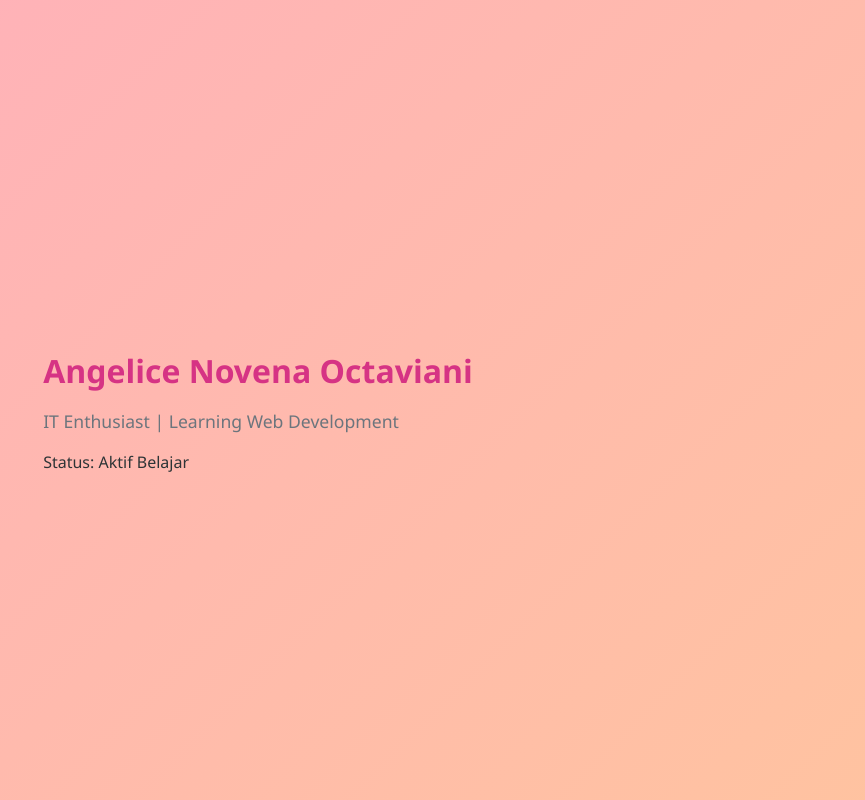
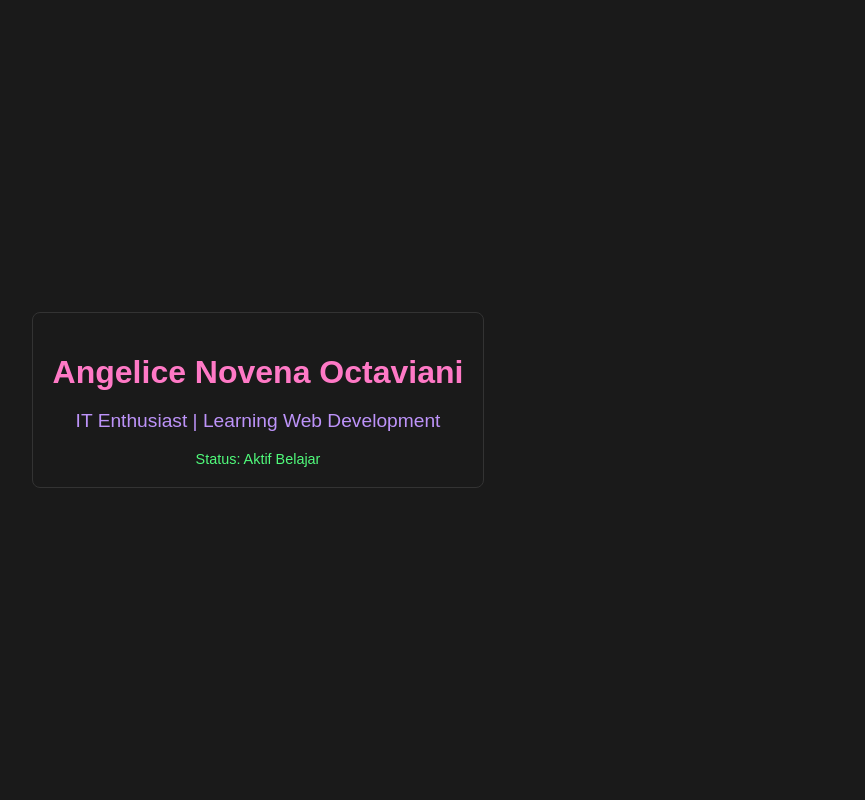
Before and after one commit to anovpad-code/CSS, a plain HTML site: page index.html in a window 1280 px wide. Shown: the whole page, without its empty margins (382-1247 px from the left). Drawn offline with Linux system fonts and the light colour scheme.

Commit message:
Update style.css

```diff
--- a/style.css
+++ b/style.css
@@ -1,16 +1,9 @@
-/* Custom Style by Angelice Novena */
-
-:root {
-  --main-pink: #ffafbd;
-  --main-purple: #c9ffbf;
-  --dark-accent: #2d3436;
-}
+/* Gaya Minimalis Angelice */
 
 body {
-  /* Membuat latar belakang gradasi yang lembut */
-  background: linear-gradient(135deg, #ffafbd 0%, #ffc3a0 100%);
-  font-family: 'Segoe UI', Roboto, Helvetica, Arial, sans-serif;
-  color: var(--dark-accent);
+    background-color: #1a1a1a; /* Hitam gelap agar senada dengan GitHub */
+    color: #ffffff;
+    font-family: Arial, sans-serif;
     display: flex;
     justify-content: center;
     align-items: center;
@@ -18,27 +11,25 @@ body {
     margin: 0;
 }
 
-.profile-card {
-  /* Membuat kotak kartu yang modern */
-  background: white;
-  padding: 2rem;
-  border-radius: 20px;
-  box-shadow: 0 10px 25px rgba(0,0,0,0.1);
+.container {
     text-align: center;
-  transition: transform 0.3s ease;
-}
-
-.profile-card:hover {
-  /* Efek sedikit melayang saat disentuh mouse */
-  transform: translateY(-5px);
+    padding: 20px;
+    border: 1px solid #333;
+    border-radius: 8px;
 }
 
 h1 {
-  color: #d63384; /* Warna pink gelap */
-  margin-bottom: 0.5rem;
+    color: #ff79c6; /* Warna pink khas tema Radical kamu */
+    margin-bottom: 10px;
 }
 
 p {
-  color: #6c757d;
-  font-size: 1.1rem;
+    color: #bd93f9; /* Warna ungu lembut */
+    font-size: 1.2rem;
 }
+
+.status {
+    margin-top: 15px;
+    font-size: 0.9rem;
+    color: #50fa7b; /* Warna hijau indikator */
+}
```
Lines whose indentation alone changed are shown as unchanged.
